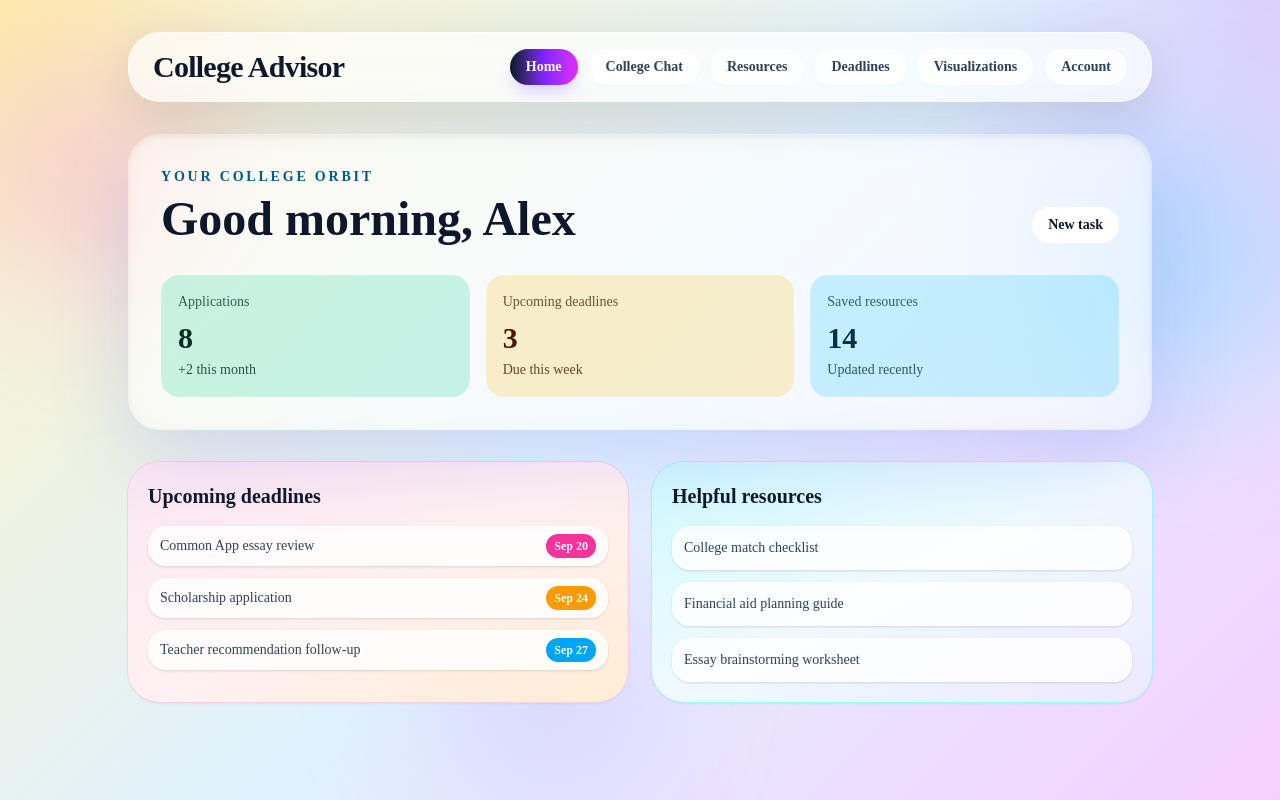
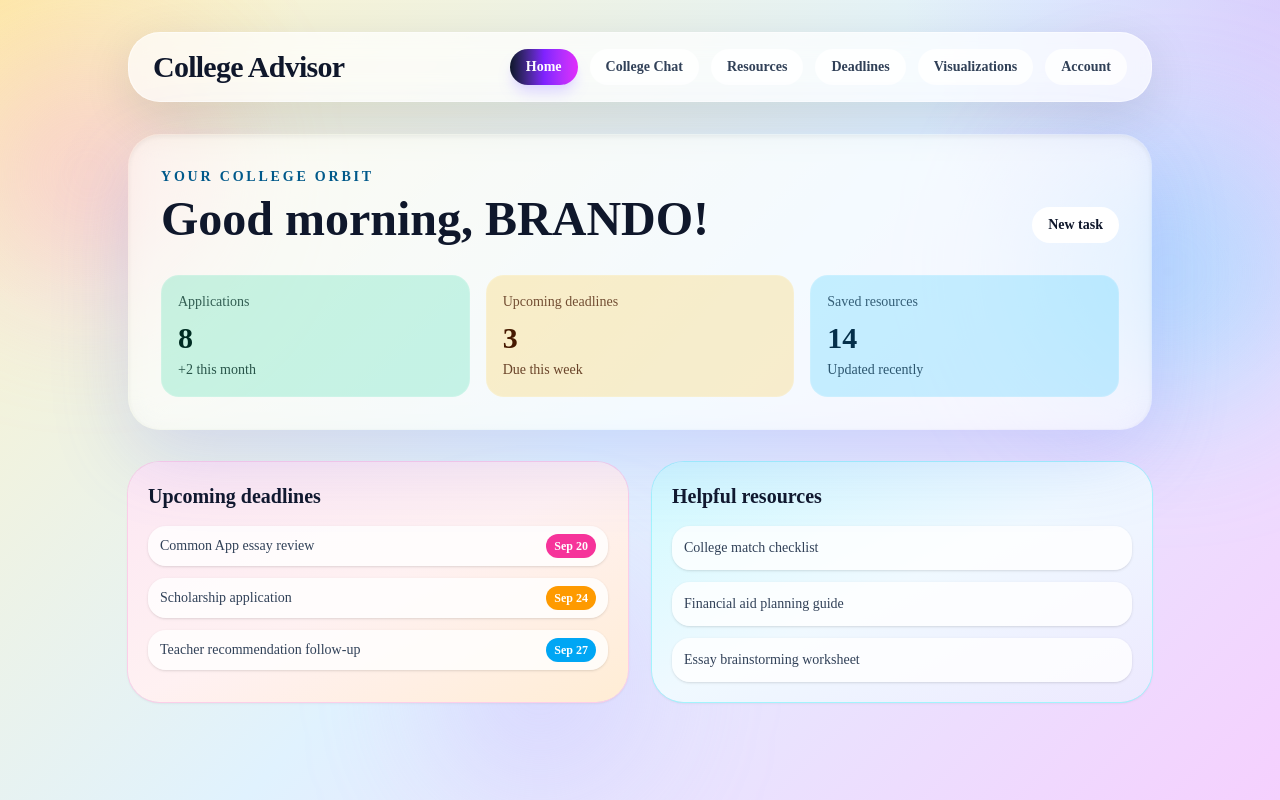
Before and after one commit to CSC4790-Fall2026-Org/College_Companion, a Next.js app: page / in a window 1280 px wide. Built offline with nearby package versions, Linux system fonts and the light colour scheme.

Commit message:
Important change

```diff
--- a/app/page.tsx
+++ b/app/page.tsx
@@ -317,7 +317,7 @@ export default function Home() {
                   <p className="text-sm font-semibold uppercase tracking-[0.2em] text-sky-800">
                     Your college orbit
                   </p>
-                  <h2 className="mt-2 text-3xl font-black md:text-5xl">Good morning, Alex</h2>
+                  <h2 className="mt-2 text-3xl font-black md:text-5xl">Good morning, BRANDO!</h2>
                 </div>
                 <button className="rounded-full bg-white px-4 py-2 text-sm font-semibold text-slate-900 transition hover:scale-[1.02]">
                   New task
```
